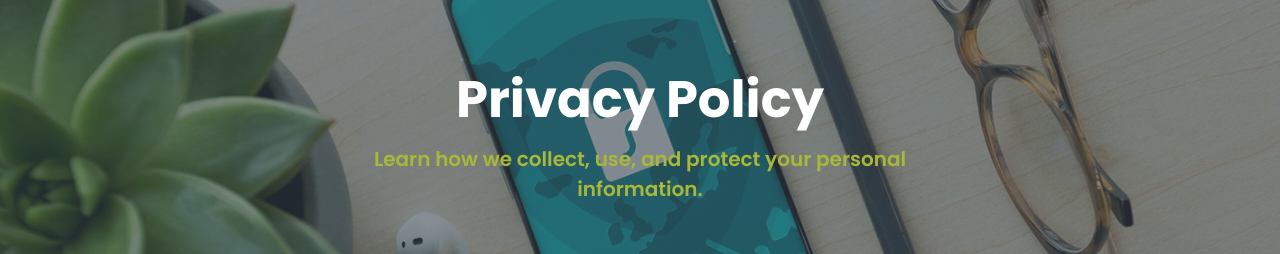
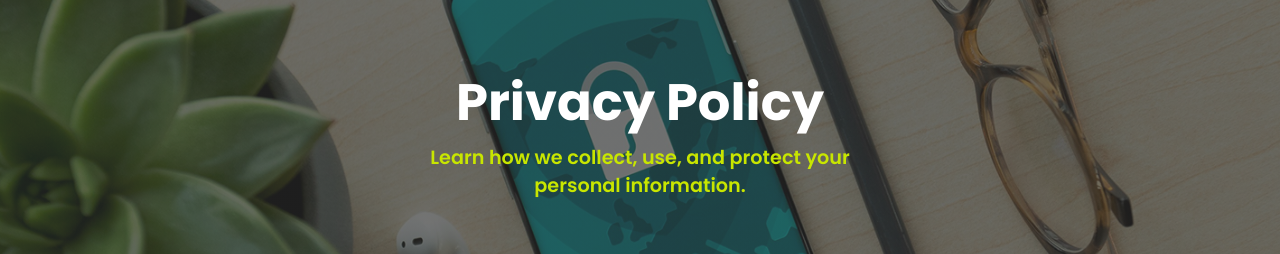
Before and after one commit to smaryamahmed123/Cloudix-Soft, a React (Vite) app in the folder cloudix/: page /privacy-policy in a window 1280 px wide. Shown: the part 143-397 px from the top of the page. Built offline with nearby package versions, Linux system fonts and the light colour scheme; no server answers.

Commit message:
Update HeroSection.jsx

```diff
--- a/cloudix/src/Components/HeroSection.jsx
+++ b/cloudix/src/Components/HeroSection.jsx
@@ -1,13 +1,126 @@
+// import React from "react";
+// import { Box, Typography, useTheme } from "@mui/material";
+// import { motion } from "framer-motion";
+
+// const MotionBox = motion(Box);
+// const MotionTypography = motion(Typography);
+
+// const containerVariants = {
+//   hidden: { opacity: 0, scale: 0.98 },
+//   visible: { opacity: 1, scale: 1, transition: { duration: 0.8, ease: "easeOut" } },
+// };
+
+// const fadeUp = {
+//   hidden: { opacity: 0, y: 28 },
+//   visible: (i = 1) => ({
+//     opacity: 1,
+//     y: 0,
+//     transition: { delay: i * 0.25, duration: 0.75, ease: "easeOut" },
+//   }),
+// };
+
+// const HeroSection = ({ image, title, subtitle, buttonText, buttonLink }) => {
+//   const theme = useTheme();
+
+//   return (
+//     <MotionBox
+//       component="header"
+//       variants={containerVariants}
+//       initial="hidden"
+//       animate="visible"
+//       sx={{
+//         position: "relative",
+//         isolation: "isolate",
+//         backgroundImage: `
+//           linear-gradient(
+//             ${theme.palette.primary.dark}80,
+//             ${theme.palette.primary.dark}80
+//           ),
+//           url(${image})
+//         `,
+//         backgroundSize: "cover",          // ✅ always fills box regardless of image size
+//         backgroundPosition: "center",     // ✅ centers image in box
+//         backgroundRepeat: "no-repeat",
+//         height: { xs: "50vh", md: "70vh" }, // ✅ fixed height — not minHeight
+//         width: "100%",                    // ✅ full width always
+//         display: "flex",
+//         alignItems: "center",
+//         justifyContent: "center",
+//         px: { xs: 2, md: 12 },
+//         color: theme.palette.common.white,
+//         textAlign: "center",
+//         overflow: "hidden",               // ✅ clips any image overflow
+//         flexShrink: 0,                    // ✅ prevents height collapsing
+//         mb: 0,
+//         borderRadius: 0,
+//       }}
+//     >
+//       <Box sx={{ maxWidth: 620 }}>
+//         <MotionTypography
+//           component="h1"
+//           variants={fadeUp}
+//           custom={1}
+//           initial="hidden"
+//           animate="visible"
+//           sx={{
+//             fontWeight: theme.typography.h1.fontWeight,
+//             fontSize: { xs: "2.1rem", sm: "2.6rem", md: "3.2rem" },
+//             lineHeight: 1.15,
+//             color: theme.palette.common.white,
+//             mb: 2,
+//           }}
+//         >
+//           {title}
+//         </MotionTypography>
+
+//         <MotionTypography
+//           component="p"
+//           variants={fadeUp}
+//           custom={2}
+//           initial="hidden"
+//           animate="visible"
+//           sx={{
+//             fontSize: { xs: "1rem", sm: "1.15rem", md: "1.25rem" },
+//             fontWeight: 600,
+//             color: theme.palette.accent.light,
+//             mb: buttonText ? 3 : 0,
+//           }}
+//         >
+//           {subtitle}
+//         </MotionTypography>
+//       </Box>
+//     </MotionBox>
+//   );
+// };
+
+// export default HeroSection;
+
+
+
+
+
+
+
+
+
+
 import React from "react";
-import { Box, Typography, useTheme } from "@mui/material";
+import { Box, Typography } from "@mui/material";
 import { motion } from "framer-motion";
 
 const MotionBox = motion(Box);
 const MotionTypography = motion(Typography);
 
+const ACCENT = "#c8e600";
+const OVERLAY = "rgba(15, 15, 15, 0.58)";
+
 const containerVariants = {
   hidden: { opacity: 0, scale: 0.98 },
-  visible: { opacity: 1, scale: 1, transition: { duration: 0.8, ease: "easeOut" } },
+  visible: {
+    opacity: 1,
+    scale: 1,
+    transition: { duration: 0.8, ease: "easeOut" },
+  },
 };
 
 const fadeUp = {
@@ -19,9 +132,7 @@ const fadeUp = {
   }),
 };
 
-const HeroSection = ({ image, title, subtitle, buttonText, buttonLink }) => {
-  const theme = useTheme();
-
+const HeroSection = ({ image, title, subtitle }) => {
   return (
     <MotionBox
       component="header"
@@ -31,31 +142,29 @@ const HeroSection = ({ image, title, subtitle, buttonText, buttonLink }) => {
       sx={{
         position: "relative",
         isolation: "isolate",
-        backgroundImage: `
-          linear-gradient(
-            ${theme.palette.primary.dark}80,
-            ${theme.palette.primary.dark}80
-          ),
-          url(${image})
-        `,
-        backgroundSize: "cover",          // ✅ always fills box regardless of image size
-        backgroundPosition: "center",     // ✅ centers image in box
+        backgroundImage: `linear-gradient(${OVERLAY}, ${OVERLAY}), url(${image})`,
+        backgroundSize: "cover",
+        backgroundPosition: "center",
         backgroundRepeat: "no-repeat",
-        height: { xs: "50vh", md: "70vh" }, // ✅ fixed height — not minHeight
-        width: "100%",                    // ✅ full width always
+        height: { xs: "50vh", md: "70vh" },
+        width: "100%",
+        borderRadius: "14px",
+        overflow: "hidden",
         display: "flex",
         alignItems: "center",
         justifyContent: "center",
-        px: { xs: 2, md: 12 },
-        color: theme.palette.common.white,
-        textAlign: "center",
-        overflow: "hidden",               // ✅ clips any image overflow
-        flexShrink: 0,                    // ✅ prevents height collapsing
-        mb: 0,
-        borderRadius: 0,
+        flexShrink: 0,
       }}
     >
-      <Box sx={{ maxWidth: 620 }}>
+      <Box
+        sx={{
+          position: "relative",
+          zIndex: 2,
+          textAlign: "center",
+          maxWidth: 560,
+          px: { xs: 2, md: 4 },
+        }}
+      >
         <MotionTypography
           component="h1"
           variants={fadeUp}
@@ -63,11 +172,11 @@ const HeroSection = ({ image, title, subtitle, buttonText, buttonLink }) => {
           initial="hidden"
           animate="visible"
           sx={{
-            fontWeight: theme.typography.h1.fontWeight,
+            fontWeight: 700,
             fontSize: { xs: "2.1rem", sm: "2.6rem", md: "3.2rem" },
             lineHeight: 1.15,
-            color: theme.palette.common.white,
-            mb: 2,
+            color: "#fff",
+            mb: 1.5,
           }}
         >
           {title}
@@ -80,10 +189,10 @@ const HeroSection = ({ image, title, subtitle, buttonText, buttonLink }) => {
           initial="hidden"
           animate="visible"
           sx={{
-            fontSize: { xs: "1rem", sm: "1.15rem", md: "1.25rem" },
+            fontSize: { xs: "1rem", sm: "1.1rem", md: "1.2rem" },
             fontWeight: 600,
-            color: theme.palette.accent.light,
-            mb: buttonText ? 3 : 0,
+            color: ACCENT,
+            lineHeight: 1.5,
           }}
         >
           {subtitle}
```
